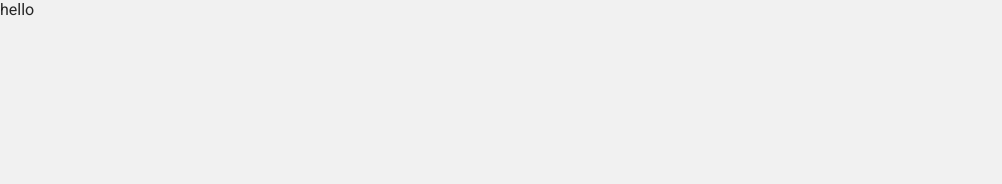
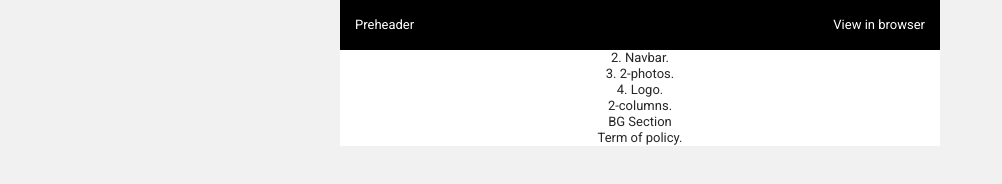
Before and after one commit to J-E-Y/BibleRadingSociety, a website: page dist/Promotional-email/christmas-sale.html in a window 1280 px wide. Shown: the whole page, without its empty margins (0-1002 px from the left). Drawn offline with Linux system fonts and the light colour scheme.

Commit message:
added 1.preheader

```diff
--- a/dist/Promotional-email/christmas-sale.html
+++ b/dist/Promotional-email/christmas-sale.html
@@ -28,6 +28,8 @@
         padding: 0px;
         font-family: 'Roboto', Arial, Helvetica, sans-serif;
         color: #262626;
+        font-size: 13px;
+        line-height: 16px;
       }
 
       @media only screen and (max-width: 600px) {
@@ -61,6 +63,72 @@
     </style>
   </head>
   <body>
-    hello
+    <table width="100%" border="0" cellspacing="0" cellpadding="0">
+      <tr>
+        <td align="center">
+          <table
+            bgcolor="#ffffff"
+            width="600"
+            border="0"
+            cellspacing="0"
+            cellpadding="0"
+          >
+            <!-- ! 1. Prehearder starts---------------------------------------------------------------------- -->
+            <tr>
+              <td
+                bgcolor="#000000"
+                align="center"
+                style="padding: 20px 0; line-height: 10px"
+              >
+                <table width="95%" border="0" cellspacing="0" cellpadding="0">
+                  <tr>
+                    <td style="color: #ffffff" align="left">Preheader</td>
+                    <td align="right">
+                      <a
+                        href="#"
+                        target="_blank"
+                        style="color: #ffffff; text-decoration: none"
+                        >View in browser</a
+                      >
+                    </td>
+                  </tr>
+                </table>
+              </td>
+            </tr>
+            <!-- ! 1. Prehearder ends---------------------------------------------------------------------- -->
+            <!-- ! 2. Navbar starts---------------------------------------------------------------------- -->
+            <tr>
+              <td align="center">2. Navbar.</td>
+            </tr>
+            <!-- ! 2. Navbar Ends---------------------------------------------------------------------- -->
+            <!-- ! 3. 2-photos starts---------------------------------------------------------------------- -->
+            <tr>
+              <td align="center">3. 2-photos.</td>
+            </tr>
+            <!-- ! 3. 2-photos Ends---------------------------------------------------------------------- -->
+            <!-- ! 4. Logo. starts---------------------------------------------------------------------- -->
+            <tr>
+              <td align="center">4. Logo.</td>
+            </tr>
+            <!-- ! 4. Logo.Ends---------------------------------------------------------------------- -->
+            <!-- ! 5. 2-columns. starts---------------------------------------------------------------------- -->
+            <tr>
+              <td align="center">2-columns.</td>
+            </tr>
+            <!-- ! 5. 2-columns. Ends---------------------------------------------------------------------- -->
+            <!-- ! 6. BG Section starts---------------------------------------------------------------------- -->
+            <tr>
+              <td align="center">BG Section</td>
+            </tr>
+            <!-- ! 6. BG Section Ends---------------------------------------------------------------------- -->
+            <!-- ! 7. Term of policy starts----------------------------------------------------------------- -->
+            <tr>
+              <td align="center">Term of policy.</td>
+            </tr>
+            <!-- ! 7. Term of policy Ends--------------------------------------------------------------------->
+          </table>
+        </td>
+      </tr>
+    </table>
   </body>
 </html>
```
